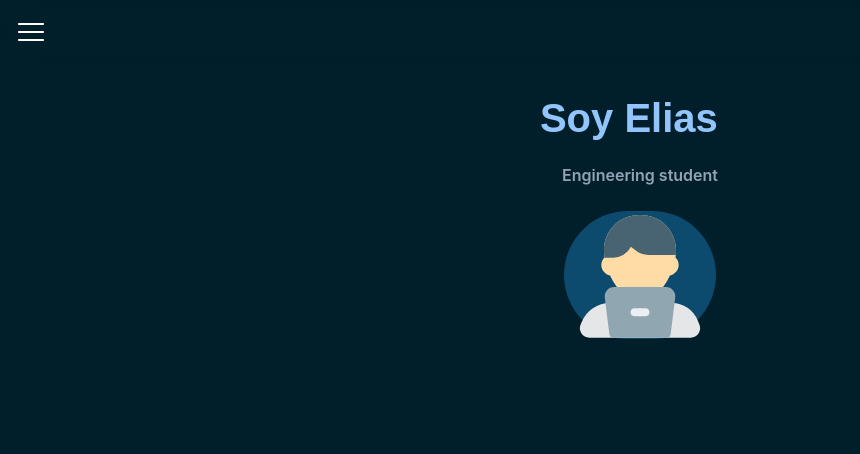
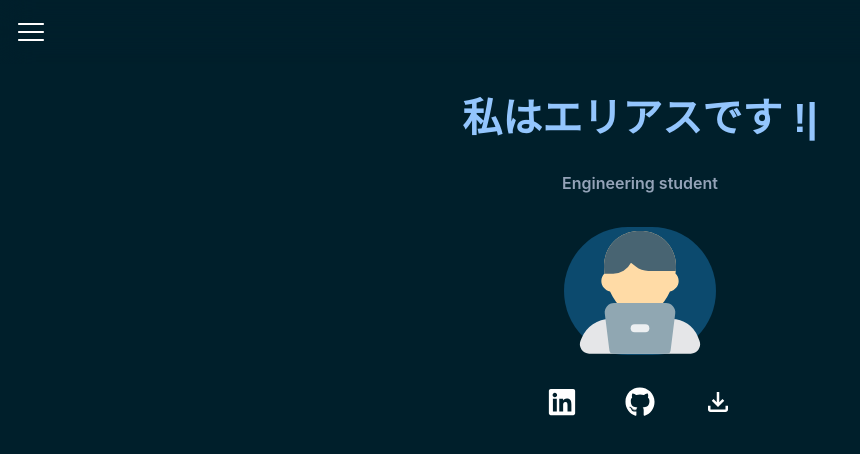
Before and after one commit to EliasLd/portfolio-2.0, a React (Create React App) app: page / in a window 1280 px wide. Shown: the top 454 px of the page, without its empty margins (0-860 px from the left). Built offline with nearby package versions, Linux system fonts and the light colour scheme; the HTML template or start-up script is replaced by a standard one.

Commit message:
added animation hovering links

```diff
--- a/package.json
+++ b/package.json
@@ -1,5 +1,5 @@
 {
-  "homepage": "https://eliasld.github.io/portfolio-2.0",
+  "homepage": "https://EliasLd.github.io/portfolio-2.0",
   "name": "portfolio",
   "version": "0.1.0",
   "private": true,
@@ -11,6 +11,7 @@
     "react-dom": "^18.2.0",
     "react-icons": "^5.0.1",
     "react-scripts": "5.0.1",
+    "react-simple-animate": "^3.5.2",
     "react-type-animation": "^3.2.0",
     "web-vitals": "^2.1.4"
   },
--- a/src/components/Nav.jsx
+++ b/src/components/Nav.jsx
@@ -16,5 +16,5 @@ export default function Nav() {
             </div>
         </nav>
     </div>
-  )
+  );
 }
--- a/src/components/Pres.jsx
+++ b/src/components/Pres.jsx
@@ -1,17 +1,26 @@
 import React from 'react'
+import { useState } from 'react';
+import { Animate } from 'react-simple-animate';
+
 import { TypeAnimation } from 'react-type-animation';
+import { FaLinkedin } from "react-icons/fa6";
+import { FaGithub } from "react-icons/fa";
+import { MdOutlineFileDownload } from "react-icons/md";
 import flat from '../assets/personFlat.svg';
 
 export default function Pres() {
+
+  const [hovered, setHovered] = useState(null);
+
   return (
     <div className='flex justify-center mt-10'>
-        <div className='flex flex-col gap-y-6'>
+        <div className='flex flex-col gap-y-8'>
             <div className='text-xl font-sans font-bold text-blue-300'>
                 <TypeAnimation
                     sequence={[
-                      "Bonjour, moi c'est Elias !",
+                      "Hi, I'm Elias !",
                       500,
-                      "Hi, I'm Elias !",
+                      "Moi c'est Elias !",
                       1000,
                       '私はエリアスです !',
                       1000,
@@ -29,10 +38,45 @@ export default function Pres() {
             </div>
             <div className='flex justify-center'>
                 <div className='px-3 rounded-full bg-sky-900'>
-                    <img src={flat} className='w-70 h-70'></img>
+                    <img src={flat} alt='' className='w-70 h-70'></img>
+                </div>
+            </div>
+            <div className='flex flex-row justify-center gap-x-12 relative'>
+                <div className='flex flex-col items-center'>
+                    <FaLinkedin
+                        size={30} color='white' className='cursor-pointer'
+                        onMouseEnter={() => setHovered('LinkedIn')} onMouseLeave={() => setHovered(null)}
+                    />
+                    {hovered === 'LinkedIn' && (
+                        <div className='absolute top-0 mt-16 text-white text-sm slide-top bg-sky-700 px-2 py-1 rounded-full'>
+                            <p className='text-sm font-inter text-slate-100'>LinkedIn</p>
+                        </div>
+                    )}
+                </div>
+                <div className='flex flex-col items-center'>
+                    <FaGithub
+                        size={30} color='white' className='cursor-pointer'
+                        onMouseEnter={() => setHovered('GitHub')} onMouseLeave={() => setHovered(null)}
+                    />
+                    {hovered === 'GitHub' && (
+                        <div className='absolute top-0 mt-16 text-white text-sm slide-top bg-sky-700 px-2 py-1 rounded-full'>
+                            <p className='text-sm font-inter text-slate-100'>GitHub</p>
+                        </div>
+                    )}
+                </div>
+                <div className='flex flex-col items-center'>
+                    <MdOutlineFileDownload
+                        size={30} color='white' className='cursor-pointer'
+                        onMouseEnter={() => setHovered('Download')} onMouseLeave={() => setHovered(null)}
+                    />
+                    {hovered === 'Download' && (
+                        <div className='absolute top-0 mt-16 text-white text-sm slide-top bg-sky-700 px-2 py-1 rounded-full'>
+                            <p className='text-sm font-inter text-slate-100'>CV</p>
+                        </div>
+                    )}
                 </div>
             </div>
         </div>
     </div>
-  )
+  );
 }
--- a/src/index.css
+++ b/src/index.css
@@ -22,3 +22,29 @@ code {
   font-family: source-code-pro, Menlo, Monaco, Consolas, 'Courier New',
     monospace;
 }
+
+.slide-top {
+	-webkit-animation: slide-top 0.5s cubic-bezier(0.250, 0.460, 0.450, 0.940) both;
+	        animation: slide-top 0.5s cubic-bezier(0.250, 0.460, 0.450, 0.940) both;
+}
+
+@-webkit-keyframes slide-top {
+  0% {
+    -webkit-transform: translateY(0);
+            transform: translateY(0);
+  }
+  100% {
+    -webkit-transform: translateY(-100px);
+            transform: translateY(-100px);
+  }
+}
+@keyframes slide-top {
+  0% {
+    -webkit-transform: translateY(0);
+            transform: translateY(0);
+  }
+  100% {
+    -webkit-transform: translateY(-25px);
+            transform: translateY(-25px);
+  }
+}
```
Also changed, not shown: 1 other file (tests, documents, lock files or other folders).
